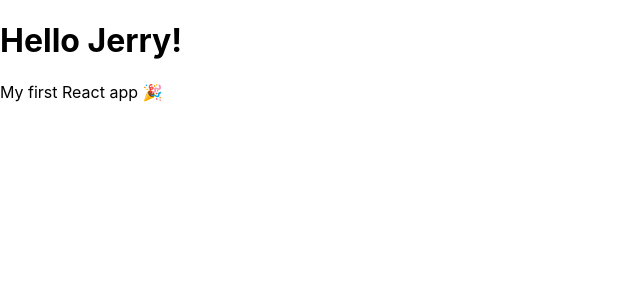
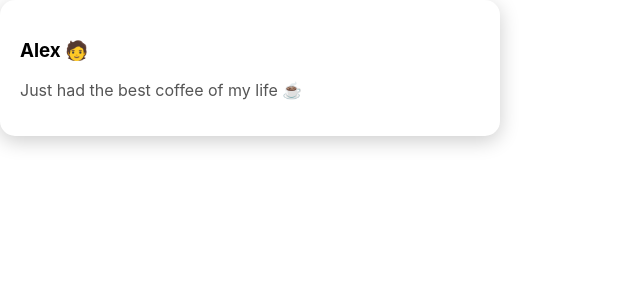
Before and after one commit to jerryje01/my-first-react, a React (Create React App) app: page / in a window 1280 px wide. Shown: the top 300 px of the page, without its empty margins (0-640 px from the left). Built offline with nearby package versions, Linux system fonts and the light colour scheme.

Commit message:
first react

```diff
--- a/src/App.js
+++ b/src/App.js
@@ -1,8 +1,13 @@
+import StatusCard from "./StatusCard.js";
+
 function App() {
   return (
     <div>
-      <h1>Hello Jerry!</h1>
-      <p>My first React app 🎉</p>
+      <StatusCard
+        username="Alex"
+        emoji="🧑"
+        text="Just had the best coffee of my life ☕"
+      />
     </div>
   );
 }
--- /dev/null
+++ b/src/StatusCard.js
@@ -0,0 +1,17 @@
+function StatusCard(props) {
+  return (
+    <div style={{
+      background: "white",
+      borderRadius: "15px",
+      padding: "20px",
+      marginBottom: "20px",
+      boxShadow: "0px 5px 20px rgba(0,0,0,0.2)",
+      width: "460px"
+    }}>
+      <h3>{props.username} {props.emoji}</h3>
+      <p style={{ color: "#555", marginTop: "8px" }}>{props.text}</p>
+    </div>
+  );
+}
+
+export default StatusCard;
```
